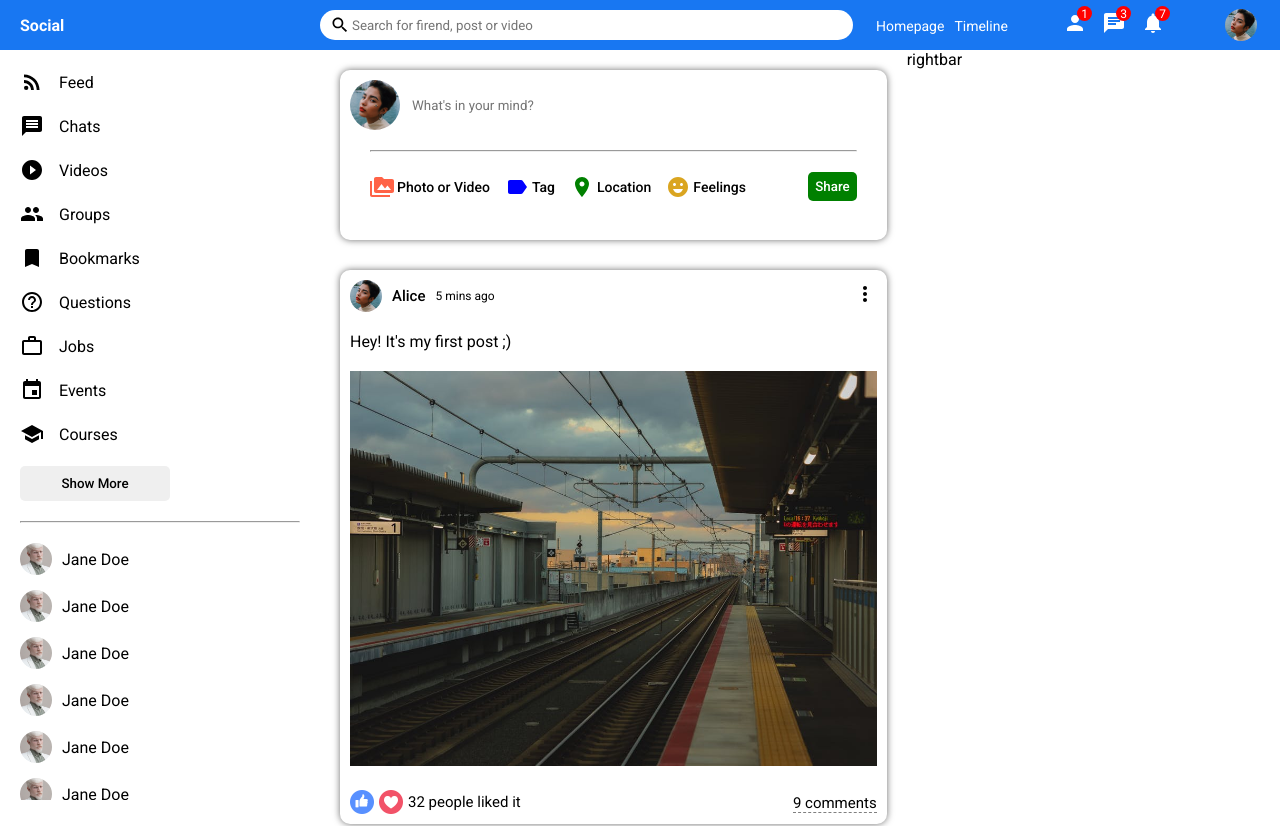
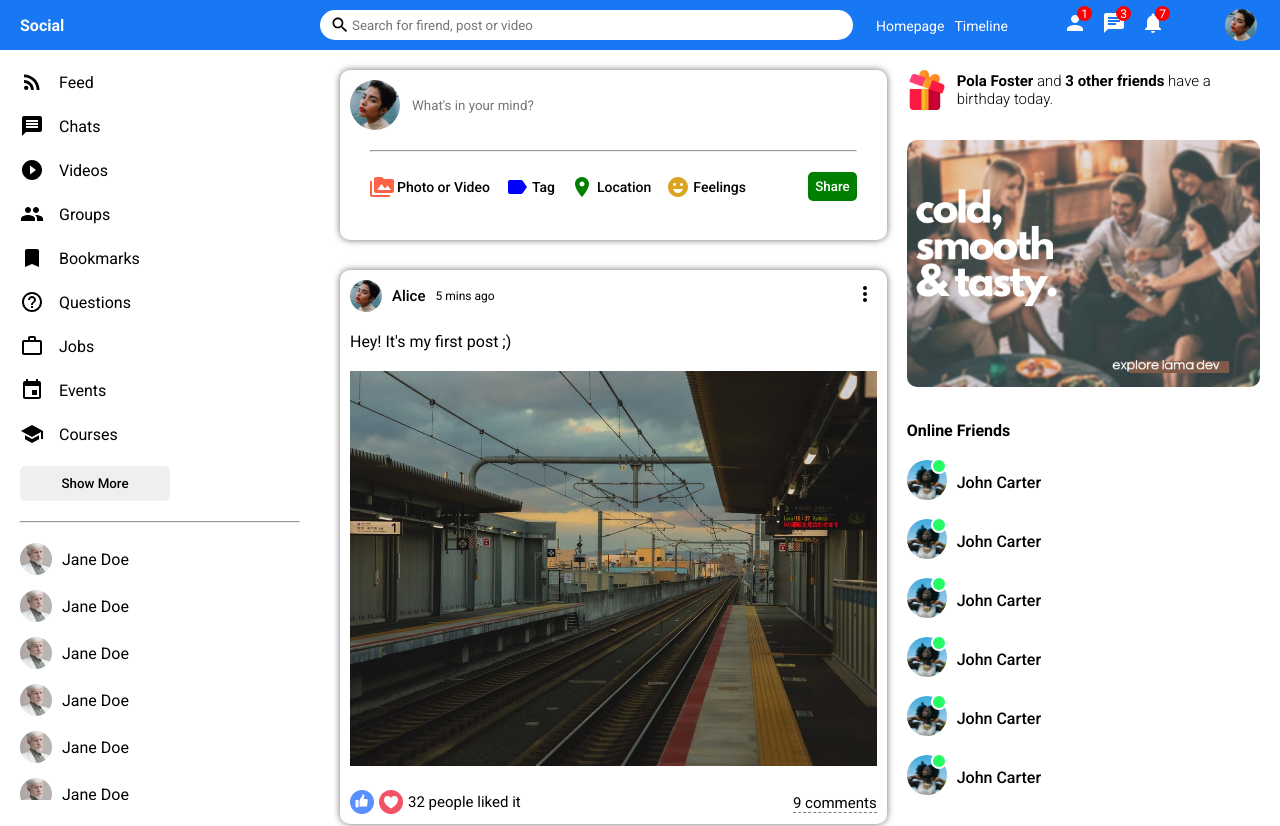
Before and after one commit to dev-revelations/social-app-react-ui, a React (Create React App) app: page / in a window 1280 px wide. Shown: the top 826 px of the page. Built offline with nearby package versions, Linux system fonts and the light colour scheme.

Commit message:
Rightbar implementation

```diff
--- a/src/components/rightbar/Rightbar.jsx
+++ b/src/components/rightbar/Rightbar.jsx
@@ -4,7 +4,60 @@
 export default function Rightbar() {
     return (
         <div className="rightbar">
-            rightbar
+            <div className="rightbarWrapper">
+                <div className="birthdayContainer">
+                    <img src="/assets/gift.png" alt="" className="birthdayImg" />
+                    <span className="birthdayText">
+                        <b>Pola Foster</b> and <b>3 other friends</b> have a birthday today.
+                    </span>
+                </div>
+                <img src="/assets/ad.png" alt="" className="rightbarAd" />
+                <h4 className="rightbarTitle">Online Friends</h4>
+                <ul className="rightbarFriendList">
+                    <li className="rightbarFriend">
+                        <div className="rightbarProfileImgContainer">
+                            <img src="/assets/person/3.jpeg" alt="" className="rightbarProfileImg" />
+                            <span className="rightbarOnline"></span>
+                        </div>
+                        <span className="rightbarUsername">John Carter</span>
+                    </li>
+                    <li className="rightbarFriend">
+                        <div className="rightbarProfileImgContainer">
+                            <img src="/assets/person/3.jpeg" alt="" className="rightbarProfileImg" />
+                            <span className="rightbarOnline"></span>
+                        </div>
+                        <span className="rightbarUsername">John Carter</span>
+                    </li>
+                    <li className="rightbarFriend">
+                        <div className="rightbarProfileImgContainer">
+                            <img src="/assets/person/3.jpeg" alt="" className="rightbarProfileImg" />
+                            <span className="rightbarOnline"></span>
+                        </div>
+                        <span className="rightbarUsername">John Carter</span>
+                    </li>
+                    <li className="rightbarFriend">
+                        <div className="rightbarProfileImgContainer">
+                            <img src="/assets/person/3.jpeg" alt="" className="rightbarProfileImg" />
+                            <span className="rightbarOnline"></span>
+                        </div>
+                        <span className="rightbarUsername">John Carter</span>
+                    </li>
+                    <li className="rightbarFriend">
+                        <div className="rightbarProfileImgContainer">
+                            <img src="/assets/person/3.jpeg" alt="" className="rightbarProfileImg" />
+                            <span className="rightbarOnline"></span>
+                        </div>
+                        <span className="rightbarUsername">John Carter</span>
+                    </li>
+                    <li className="rightbarFriend">
+                        <div className="rightbarProfileImgContainer">
+                            <img src="/assets/person/3.jpeg" alt="" className="rightbarProfileImg" />
+                            <span className="rightbarOnline"></span>
+                        </div>
+                        <span className="rightbarUsername">John Carter</span>
+                    </li>
+                </ul>
+            </div>
         </div>
     )
 }
--- a/src/components/rightbar/rightbar.css
+++ b/src/components/rightbar/rightbar.css
@@ -1,3 +1,73 @@
 .rightbar {
     flex: 3.5;
 }
+
+.rightbarWrapper {
+    padding: 20px 20px 0 0;
+}
+
+.birthdayContainer {
+    display    : flex;
+    align-items: center;
+}
+
+.birthdayImg {
+    width       : 40px;
+    height      : 40px;
+    margin-right: 10px;
+}
+
+.birthdayText {
+    font-weight: 300;
+    font-size  : 15px;
+}
+
+.rightbarAd {
+    width: 100%;
+    border-radius: 10px;
+    margin: 30px 0;
+}
+
+.rightbarTitle {
+    margin-bottom: 20px;
+}
+
+.rightbarFriendList {
+    padding: 0;
+    margin: 0;
+    list-style: none;
+}
+
+.rightbarFriend {
+    display: flex;
+    align-items: center;
+    margin-bottom: 15px;
+}
+
+.rightbarProfileImgContainer {
+    margin-right: 10px;
+    position: relative;
+    z-index: -1;
+}
+
+.rightbarProfileImg {
+    width: 40px;
+    height: 40px;
+    border-radius: 50%;
+    object-fit: cover;
+}
+
+.rightbarOnline {
+    width: 12px;
+    height: 12px;
+    border-radius: 50%;
+    background-color: rgb(37, 251, 101);
+    position: absolute;
+    top: -2px;
+    right: 0;
+    border: 2px solid white;
+}
+
+.rightbarUsername {
+    font-weight: 500;
+}
```
